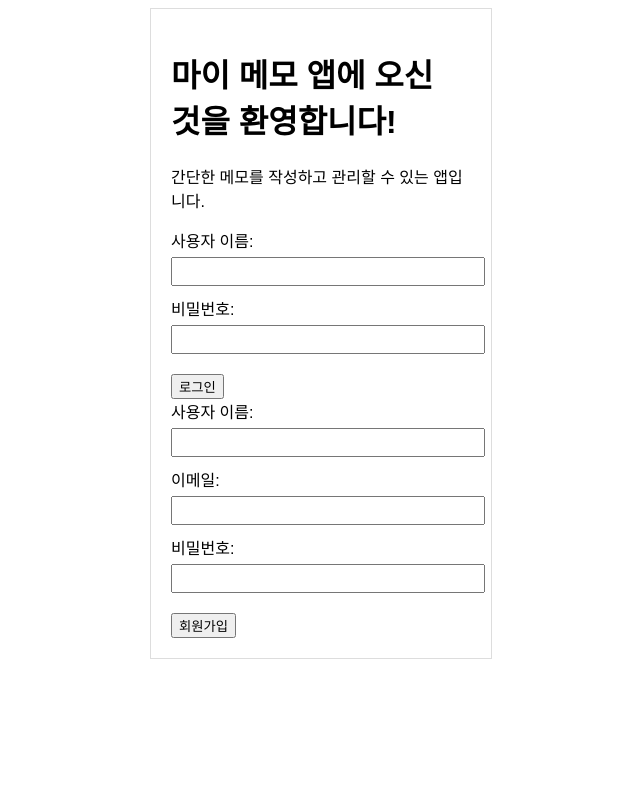
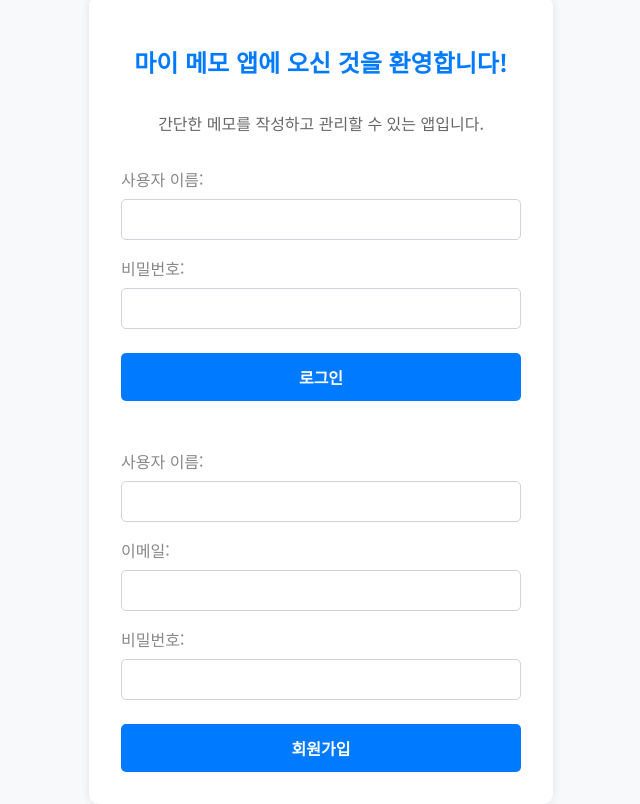
Before and after one commit to hagd0520/my_memo, a FastAPI app: page / in a window 1280 px wide. Shown: the whole page, without its empty margins (319-959 px from the left). Before the commit the page ends 659 px from the top, so only its background shows below. Run offline with FastAPI, Linux system fonts and the light colour scheme.

Commit message:
06 MEMOFINAL

```diff
--- a/main.py
+++ b/main.py
@@ -79,6 +79,11 @@ Base.metadata.create_all(bind=engine)
 # 회원 가입
 @app.post("/signup")
 async def signup(signup_data: UserCreate, db: Session = Depends(get_db)):
+    # 먼저 username이 이미 존재하는지 확인
+    existing_user = db.query(User).filter(User.username == signup_data.username).first()
+    if existing_user:
+        raise HTTPException(status_code=400, detail="이미 동일 사용자 이름이 가입되어 있습니다.")
+
     hashed_password = get_password_hash(signup_data.password)
     new_user = User(
         username=signup_data.username,
@@ -86,9 +91,13 @@ async def signup(signup_data: UserCreate, db: Session = Depends(get_db)):
         hashed_password=hashed_password
     )
     db.add(new_user)
-    db.commit()
+    try:
+        db.commit()
+    except Exception as e:
+        print(e)
+        raise HTTPException(status_code=500, detail="회원가입이 실패했습니다. 기입한 내용을 확인해보세요.")
     db.refresh(new_user)
-    return {"message": "Account reated successfully", "user_id": new_user.id}
+    return {"message": "회원가입이 성공했습니다.", "user_id": new_user.id}
 
 
 # 로그인
@@ -97,16 +106,16 @@ async def login(request: Request, signin_data: UserLogin, db: Session = Depends(
     user = db.query(User).filter(User.username == signin_data.username).first()
     if user and verify_password(signin_data.password, user.hashed_password):
         request.session["username"] = user.username
-        return {"message": "Logged in successfully"}
+        return {"message": "로그인이 성공했습니다."}
     else:
-        raise HTTPException(status_code=401, detail="Invalid credentials")
+        raise HTTPException(status_code=401, detail="로그인이 실패했습니다.")
 
 
 # 로그아웃
 @app.post("/logout")
 async def logout(request: Request):
     request.session.pop("username", None)
-    return {"message": "Logged out successfully"}
+    return {"message": "로그아웃이 실패했습니다."}
 
 
 # 메모 생성
--- a/templates/home.html
+++ b/templates/home.html
@@ -4,30 +4,83 @@
     <meta charset="UTF-8">
     <title>마이 메모 앱</title>
     <style>
-        body { font-family: Arial, sans-serif; }
+        body {
+            font-family: 'Noto Sans KR', sans-serif;
+            background-color: #f8f9fa;
+            margin: 0;
+            padding: 0;
+            display: flex;
+            justify-content: center;
+            align-items: center;
+            height: 100vh;
+            text-align: center;
+        }
         .container {
-            width: 300px;
-            margin: auto;
-            border: 1px solid #ddd;
-            padding: 20px;
+            max-width: 400px;
+            padding: 2rem;
+            background-color: #fff;
+            border-radius: 10px;
+            box-shadow: 0 0 10px rgba(0, 0, 0, 0.1);
+            margin: 1rem;
+            width: 100%;
+        }
+        h1 {
+            font-size: 1.5rem;
+            color: #007bff;
+            margin-bottom: 2rem;
+        }
+        p {
+            margin-bottom: 2rem;
+            color: #666;
         }
         .form-group {
-            margin-bottom: 10px;
-        }
-        .form-group label, .form-group input {
-            display: block;
+            margin-bottom: 1rem;
             width: 100%;
         }
+        .form-group label {
+            margin-bottom: .5rem;
+            color: #888;
+            text-align: left;
+            display: block;
+        }
         .form-group input {
-            padding: 5px;
-            margin-top: 5px;
+            padding: 0.75rem;
+            border: 1px solid #ced4da;
+            border-radius: 5px;
+            width: 100%;
+            box-sizing: border-box;
         }
-        .buttons {
-            display: flex;
-            justify-content: space-between;
-            margin-top: 20px;
+        .form-group input:focus {
+            border-color: #80bdff;
+            box-shadow: 0 0 0 2px rgba(0,123,255,.25);
+        }
+        .buttons button {
+            width: 100%; /* Adjusting button width based on padding */
+            padding: 0.75rem;
+            border: none;
+            border-radius: 5px;
+            background-color: #007bff;
+            color: white;
+            margin-top: 0.5rem;
+            font-size: 1rem;
+            font-weight: 600;
+            cursor: pointer;
+            box-sizing: border-box;
+        }
+        .buttons button:hover {
+            background-color: #0056b3;
+        }
+        @media (max-width: 768px) {
+            .container {
+                width: 90%;
+                padding: 1.5rem;
+            }
+            h1 {
+                font-size: 1.25rem;
+            }
         }
     </style>
+    <link href="https://fonts.googleapis.com/css2?family=Noto+Sans+KR:wght@400;700&display=swap" rel="stylesheet">
     <script>
         function submitLoginForm(event) {
             event.preventDefault();
@@ -43,16 +96,20 @@
                 },
                 body: JSON.stringify(data)
             })
-            .then(response => response.json())
-            .then(data => {
-                alert(data.message); // 로그인 응답 메시지를 팝업으로 표시
+            .then(response => response.json().then(body => ({ status: response.status, body: body })))
+            .then(result => {
+                if (result.status === 200) {
+                    alert(result.body.message); // 성공 메시지 표시
+                    window.location.href = '/memos/me'; // 성공 시 리다이렉트
+                } else {
+                    throw new Error(result.body.detail || '로그인을 실패했습니다.'); // 서버가 제공하는 에러 메시지 또는 기본 메시지
+                }
             })
             .catch((error) => {
                 console.error('Error:', error);
-                alert('로그인 에러: ' + error); // 에러 메시지를 팝업으로 표시
+                alert(error.message); // 에러 메시지 표시
             });
         }
-
         function submitSignupForm(event) {
             event.preventDefault();
             const formData = new FormData(event.target);
@@ -68,13 +125,18 @@
                 },
                 body: JSON.stringify(data)
             })
-            .then(response => response.json())
-            .then(data => {
-                alert(data.message); // 회원가입 응답 메시지를 팝업으로 표시
+            .then(response => response.json().then(body => ({ status: response.status, body: body })))
+            .then(result => {
+                if (result.status === 200) {
+                    alert(result.body.message); // 회원가입 성공 메시지 표시
+                    window.location.href = '/'; // 성공 시 리다이렉트
+                } else {
+                    throw new Error(result.body.detail || '회원가입을 실패했습니다.'); // 서버가 제공하는 에러 메시지 또는 기본 메시지
+                }
             })
             .catch((error) => {
                 console.error('Error:', error);
-                alert('회원가입 에러: ' + error); // 에러 메시지를 팝업으로 표시
+                alert(error.message); // 에러 메시지 표시
             });
         }
     </script>
@@ -97,7 +159,7 @@
                 <button type="submit">로그인</button>
             </div>
         </form>
-
+        <br><br>
         <form id="signupForm" onsubmit="submitSignupForm(event)">
             <div class="form-group">
                 <label for="signup_username">사용자 이름:</label>
```
